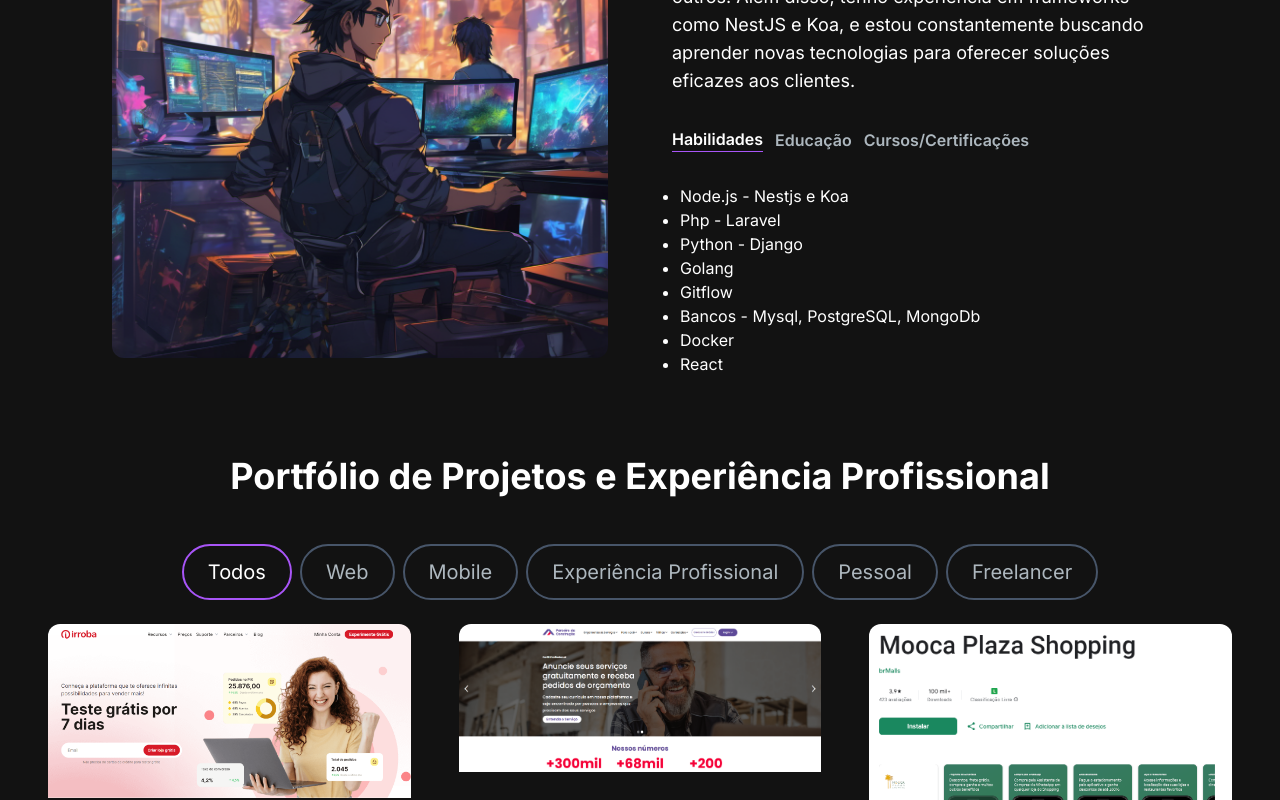
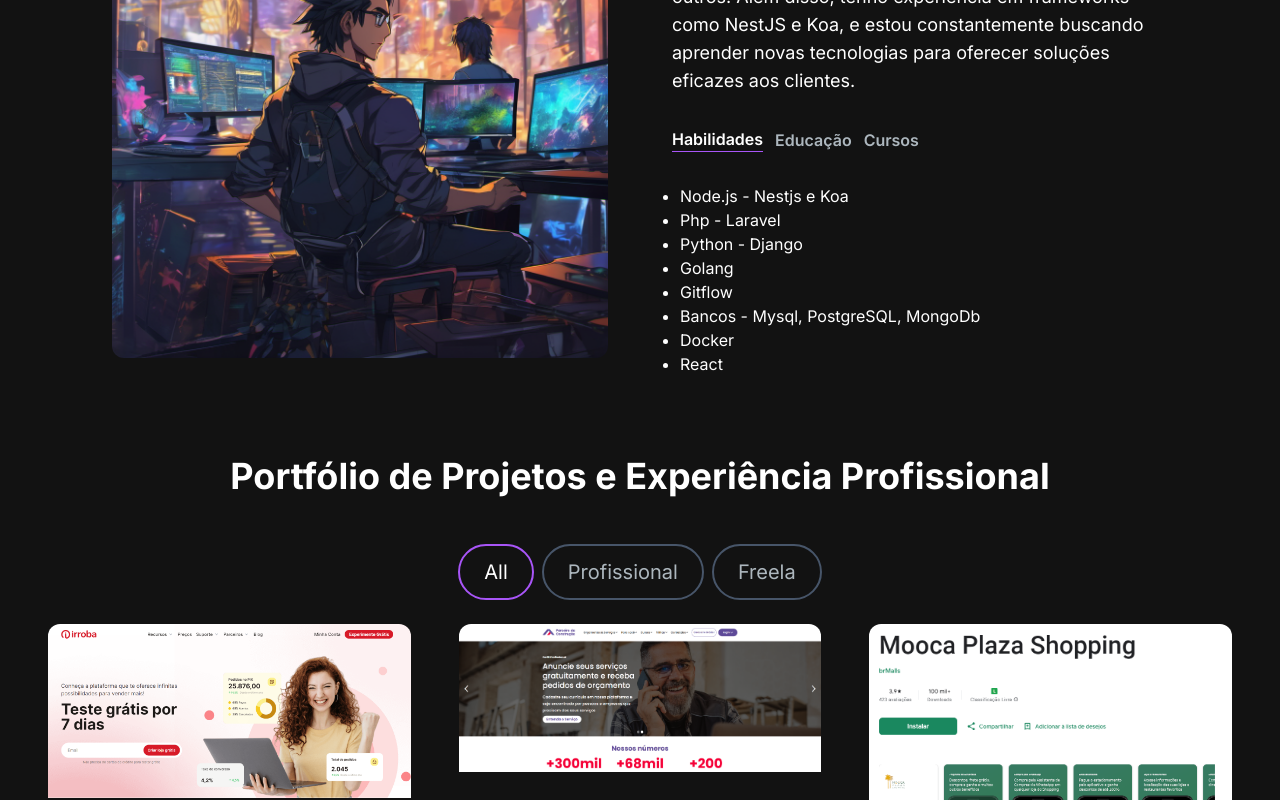
Before and after one commit to JesseSatlei/porfolio, a Next.js app: page / in a window 1280 px wide. Shown: the part 773-1573 px from the top of the page. Built offline with nearby package versions, Linux system fonts and the light colour scheme.

Commit message:
feat: adjuts names and add cv

```diff
--- a/src/app/components/AboutSection.tsx
+++ b/src/app/components/AboutSection.tsx
@@ -36,7 +36,7 @@ const TAB_DATA: TabData[] = [
     ),
   },
   {
-    title: "Cursos/Certificações",
+    title: "Cursos",
     id: "certifications",
     content: (
       <ul className="list-disc pl-2">
--- a/src/app/components/EmailSection.tsx
+++ b/src/app/components/EmailSection.tsx
@@ -5,7 +5,7 @@ import Image from "next/image";
 
 const EmailSection = () => {
   return (
-    <section className="grid md:grid-cols-2 my-12 md:my-16 py-24 gap-4 relative">
+    <section className="grid md:grid-cols-2 my-12 md:my-16 py-24 gap-4 relative" id="contact">
       <div className="absolute w-80 h-80 z-0 bg-[radial-gradient(ellipse_at_center,_var(--tw-gradient-stops))] from-purple-900 to-transparent rounded-full blur-lg top-full -left-4 transform -translate-x-1/2 -translate-y-1/2"></div>
       <div className="z-10">
         <h5 className="text-xl font-bold text-white my-2">Vamos se conectar?</h5>
@@ -13,10 +13,10 @@ const EmailSection = () => {
           Estou sempre aberto a novas oportunidades e conversas, não tenha medo e vamos conversar um pouco!
         </p>
         <div className="socials flex flex-row gap-2">
-          <Link href="https://github.com/JesseSatlei">
+          <Link href="https://github.com/JesseSatlei" target="_blank">
             <Image src="/github-icon.svg" width={50} height={50} alt={""} />
           </Link>
-          <Link href="https://www.linkedin.com/in/jess%C3%A9-satlei-souza-carvalho/">
+          <Link href="https://www.linkedin.com/in/jess%C3%A9-satlei-souza-carvalho/" target="_blank">
             <Image src="/linkedin-icon.svg" width={50} height={50} alt={""} />
           </Link>
         </div>
--- a/src/app/components/HeroSection.tsx
+++ b/src/app/components/HeroSection.tsx
@@ -2,6 +2,7 @@
 import React from "react";
 import Image from "next/image";
 import { TypeAnimation } from "react-type-animation";
+import Link from "next/link";
 
 const HeroSection = () => {
   return (
@@ -12,7 +13,7 @@ const HeroSection = () => {
             Olá, Eu sou{" "}
           </span>{" "}
           <br></br>
-					<TypeAnimation
+          <TypeAnimation
             sequence={[
               "Jessé Satlei",
               1000,
@@ -29,16 +30,20 @@ const HeroSection = () => {
           />
         </h1>
         <p className="text-[#ADB7BE] mb-6 textl-lg lg:text-xl">
-					Sou um profissional dedicado e experiente em desenvolvimento de software, com expertise em diversas tecnologias. Ao longo da minha carreira, trabalhei em empresas como Diwe, Ilia e Irroba E-commerce, desempenhando papéis-chave no desenvolvimento de soluções personalizadas para clientes e na manutenção de microsserviços e sistemas de grande escala.
+          Sou um profissional dedicado e experiente em desenvolvimento de software, com expertise em diversas tecnologias. Ao longo da minha carreira, trabalhei em empresas como Diwe, Ilia e Irroba E-commerce, desempenhando papéis-chave no desenvolvimento de soluções personalizadas para clientes e na manutenção de microsserviços e sistemas de grande escala.
         </p>
         <div>
           <button className="bg-gradient-to-br from-blue-500 via-purple-500 to-pink-500 hover:bg-slate-200 text-white px-6 py-3 rounded-full mr-4">
-						Contrate-me { ":)" }
+            <Link href="#contact" passHref>
+              Contrate-me {":)"}
+            </Link>
           </button>
-          <button className="m-4 bg-gradient-to-br from-blue-500 via-purple-500 to-pink-500 px-1 py-1  text-white rounded-full">
-            <span className="block bg-[#121212] hover:bg-slate-800 rounded-full px-5 py-2">
-              Download CV
-            </span>
+          <button>
+            <a href="/cv/Curriculo.pdf" className="m-4 bg-gradient-to-br from-blue-500 via-purple-500 to-pink-500 px-1 py-1 text-white rounded-full block" download>
+              <span className="block bg-[#121212] hover:bg-slate-800 rounded-full px-5 py-2">
+                Download CV
+              </span>
+            </a>
           </button>
         </div>
       </div>
--- a/src/app/components/ProjectsSection.tsx
+++ b/src/app/components/ProjectsSection.tsx
@@ -19,7 +19,7 @@ const projectsData: ProjectData[] = [
     title: "Irroba E-commerce",
     description: "Sistema de E-commerce para todos os tipos de logistas",
     image: "/images/projects/1.png",
-    tag: ["Todos", "Web", "Experiência Profissional"],
+    tag: ["All", "Web", "Experiência"],
     projectUrl: "https://www.irroba.com.br/"
   },
   {
@@ -27,7 +27,7 @@ const projectsData: ProjectData[] = [
     title: "Parceiros da Construção",
     description: "Sistema de Educação",
     image: "/images/projects/2.png",
-    tag: ["Todos", "Web", "Experiência Profissional"],
+    tag: ["All", "Web", "Experiência"],
     projectUrl: "https://www.parceirodaconstrucao.com.br/"
   },
   {
@@ -35,7 +35,7 @@ const projectsData: ProjectData[] = [
     title: "Shopping",
     description: "Sistema geral para shopping com funcionalidades de pagamento de estacionamento, gerenciamento de notas fiscais e etc.",
     image: "/images/projects/3.png",
-    tag: ["Todos", "Mobile"],
+    tag: ["All", "Mobile", "Experiência"],
     projectUrl: "https://play.google.com/store/apps/details?id=br.com.brmalls.customer.moocaplaza"
   },
   {
@@ -43,13 +43,13 @@ const projectsData: ProjectData[] = [
     title: "Restaurante",
     description: "Pagina de compras para restaurante",
     image: "/images/projects/4.png",
-    tag: ["Todos", "Pessoal", "Freelancer"],
+    tag: ["All", "Pessoal", "Freela"],
     projectUrl: "https://google.com"
   },
 ];
 
 const ProjectsSection: React.FC = () => {
-  const [tag, setTag] = useState<string>("Todos");
+  const [tag, setTag] = useState<string>("All");
 
   const filteredProjects = projectsData.filter((project) =>
     project.tag.includes(tag)
@@ -66,34 +66,19 @@ const ProjectsSection: React.FC = () => {
       </h2>
       <div className="flex flex-row justify-center items-center gap-2 text-white my-6">
         <ProjectTag
-          name="Todos"
+          name="All"
           onClick={handleTagChange}
-          isSelected={tag === "Todos"}
+          isSelected={tag === "All"}
         />
         <ProjectTag
-          name="Web"
+          name="Profissional"
           onClick={handleTagChange}
-          isSelected={tag === "Web"}
+          isSelected={tag === "Experiência"}
         />
         <ProjectTag
-          name="Mobile"
+          name="Freela"
           onClick={handleTagChange}
-          isSelected={tag === "Mobile"}
-        />
-        <ProjectTag
-          name="Experiência Profissional"
-          onClick={handleTagChange}
-          isSelected={tag === "Experiência Profissional"}
-        />
-        <ProjectTag
-          name="Pessoal"
-          onClick={handleTagChange}
-          isSelected={tag === "Pessoal"}
-        />
-        <ProjectTag
-          name="Freelancer"
-          onClick={handleTagChange}
-          isSelected={tag === "Freelancer"}
+          isSelected={tag === "Freela"}
         />
       </div>
       <div className="grid md:grid-cols-3 gap-8 md:gap-12">
```
Also changed, not shown: 1 other file (tests, documents, lock files or other folders).
